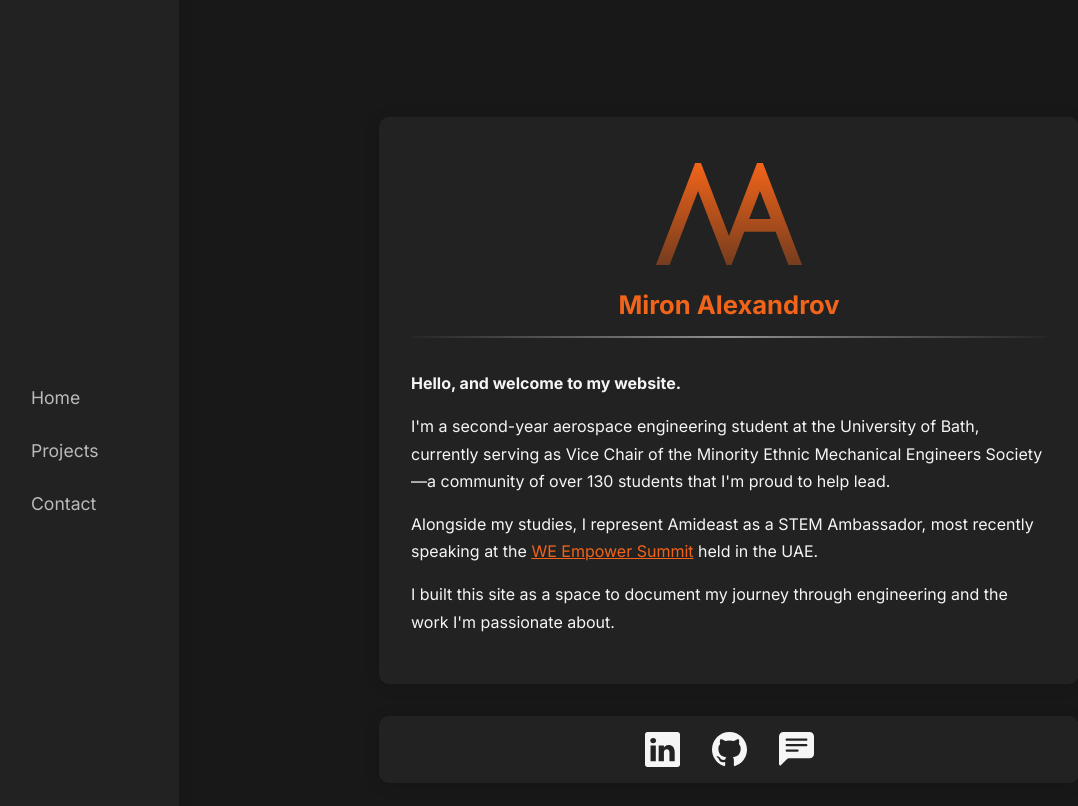
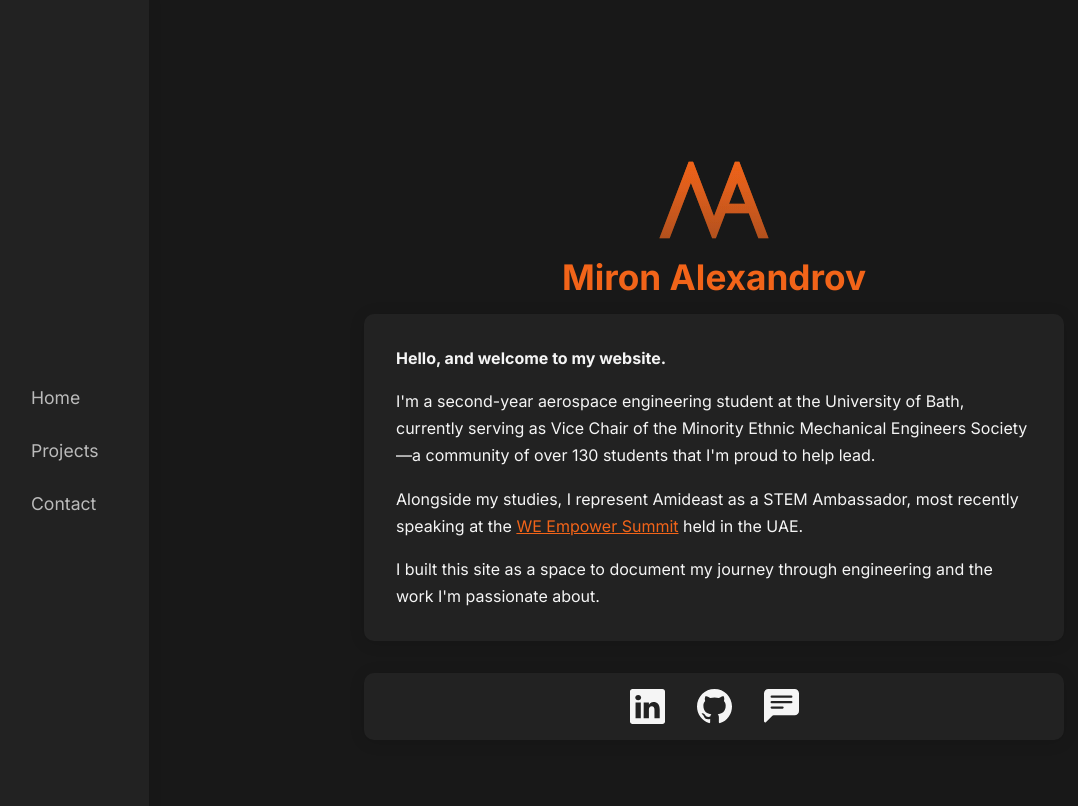
Before and after one commit to vostok1942/vostok1942.github.io, a Jekyll site: the page built from index.md, in a window 1280 px wide. Shown: the top 806 px of the page, without its empty margins (1-1079 px from the left). Built offline with Jekyll 4.4.1, drawn with Linux system fonts in a browser that asks for light colours.

Commit message:
edit styles on home page and project page

```diff
--- a/assets/css/style.css
+++ b/assets/css/style.css
@@ -19,7 +19,7 @@
   --main-font: 'Inter', 'Segoe UI', 'Roboto', Arial, sans-serif;
   --border-radius: 10px;
   --transition: 0.2s;
-  --sidebar-width: 180px;
+  --sidebar-width: 150px;
   --navbar-height: 4rem;
 }
 
@@ -177,7 +177,8 @@ section {
 }
 
 #headline h1 {
-  font-size: 1.6rem;
+  font-size: 2.2rem;
+  color: var(--accent-orange);
   /* align-self: center; */
   margin: 0;
 }
@@ -192,10 +193,10 @@ section {
 }
 
 #headline-logo {
-  min-height: 150px;
+  height: 7rem;
   /* background-color: red; */
-  margin: auto;
-  margin-top: -10px;
+  margin: 0 auto;
+  /* margin-top: -10px; */
   /* margin-bottom: -10px; */
 }
 
@@ -211,10 +212,12 @@ hr {
 #about-me {
   display: flex;
   flex-direction: column;
+  padding: 15px 32px;
 }
 
 #bio {
   margin: auto;
+
 }
 
 
@@ -357,7 +360,7 @@ p {
 }
 
   .project-row:hover {
-    box-shadow: 0 0 20px var(--accent-orange);
+    box-shadow: 0 0 0 2px var(--accent-orange);
   }
 }
 
@@ -484,6 +487,7 @@ textarea::placeholder {
 
 .projects-heading {
   text-align: center;
+  font-size: 2.2rem;
   width: 100%;
   position: sticky;
   top: 0;
@@ -491,7 +495,6 @@ textarea::placeholder {
   z-index: 10;         /* Ensure it stays above other elements */
   padding: 20px;       /* Optional: for spacing */
   margin: 0;
-  box-shadow: 0 25px 15px -15px #181818ce;
 }
 
 .projects-list {
--- a/index.md
+++ b/index.md
@@ -9,14 +9,14 @@ title: Home
   <h1>Miron Alexandrov</h1>
 </section> -->
 
+<div id="headline">
+    <img src="/assets/images/test-logo.svg" id="headline-logo">
+    <h1>Miron Alexandrov</h1>
+</div>
+
 <section id="about-me">
 
-  <div id="headline">
-    <img src="/assets/images/MA-logo.svg" id="headline-logo">
-    <h1>Miron Alexandrov</h1>
-  </div>
 
-  <hr>
   <div id="bio">
     <p><strong>Hello, and welcome to my website.</strong></p>
 
```
